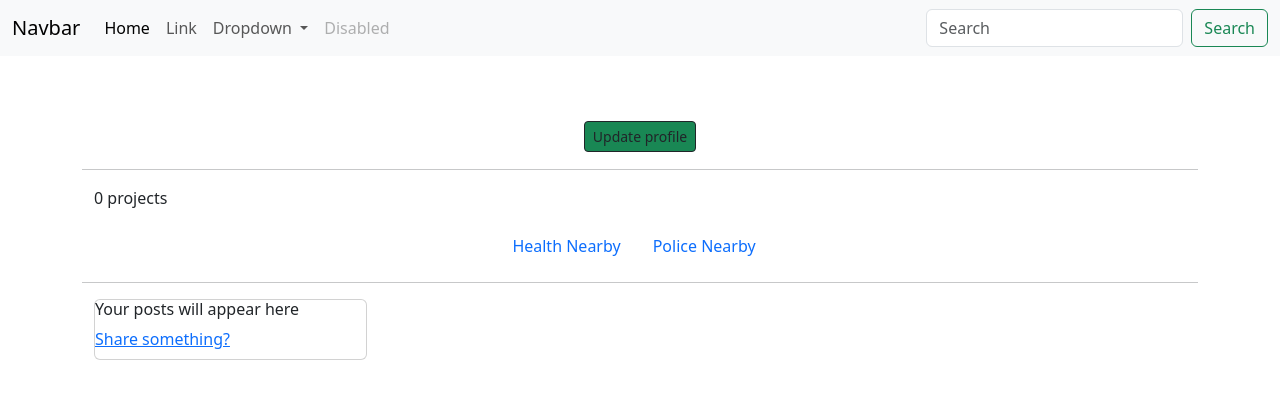
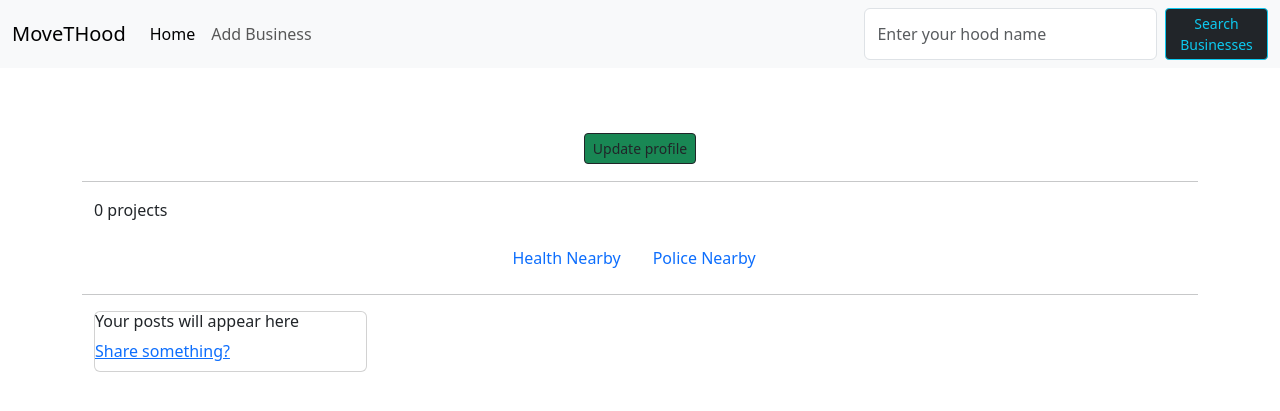
Before and after one commit to benie254/MoveTHood, a Django app: template neighborhood/templates/user/profile.html in a window 1280 px wide. Shown: the top 411 px of the page. Run offline with Django 3.2, Linux system fonts and the light colour scheme; the template is opened without the code that fills it, so the values that code supplies are empty; some libraries are stand-ins or nearby versions.

Commit message:
update navbar

```diff
--- a/neighborhood/templates/navbar.html
+++ b/neighborhood/templates/navbar.html
@@ -1,31 +1,17 @@
 <nav class="navbar navbar-expand-lg bg-light">
   <div class="container-fluid">
-    <a class="navbar-brand" href="#">Navbar</a>
+    <a class="navbar-brand" href="/">MoveTHood</a>
       <ul class="navbar-nav me-auto mb-2 mb-lg-0">
         <li class="nav-item">
-          <a class="nav-link active" aria-current="page" href="#">Home</a>
+          <a class="nav-link active" aria-current="page" href="/">Home</a>
         </li>
         <li class="nav-item">
-          <a class="nav-link" href="#">Link</a>
-        </li>
-        <li class="nav-item dropdown">
-          <a class="nav-link dropdown-toggle" href="#" id="navbarDropdown" role="button" data-bs-toggle="dropdown" aria-expanded="false">
-            Dropdown
-          </a>
-          <ul class="dropdown-menu" aria-labelledby="navbarDropdown">
-            <li><a class="dropdown-item" href="#">Action</a></li>
-            <li><a class="dropdown-item" href="#">Another action</a></li>
-            <li><hr class="dropdown-divider"></li>
-            <li><a class="dropdown-item" href="#">Something else here</a></li>
-          </ul>
-        </li>
-        <li class="nav-item">
-          <a class="nav-link disabled">Disabled</a>
+          <a class="nav-link" href="/">Add Business</a>
         </li>
       </ul>
-      <form class="d-flex" role="search">
-        <input class="form-control me-2" type="search" placeholder="Search" aria-label="Search">
-        <button class="btn btn-outline-success" type="submit">Search</button>
+      <form class="d-flex" role="search" action="{%url 'search'%}">
+        <input class="form-control me-2" type="search" placeholder="Enter your hood name" aria-label="Search" name="business">
+        <button class="btn btn-sm btn-outline-info btn-dark" type="submit">Search Businesses</button>
       </form>
   </div>
 </nav>
```
